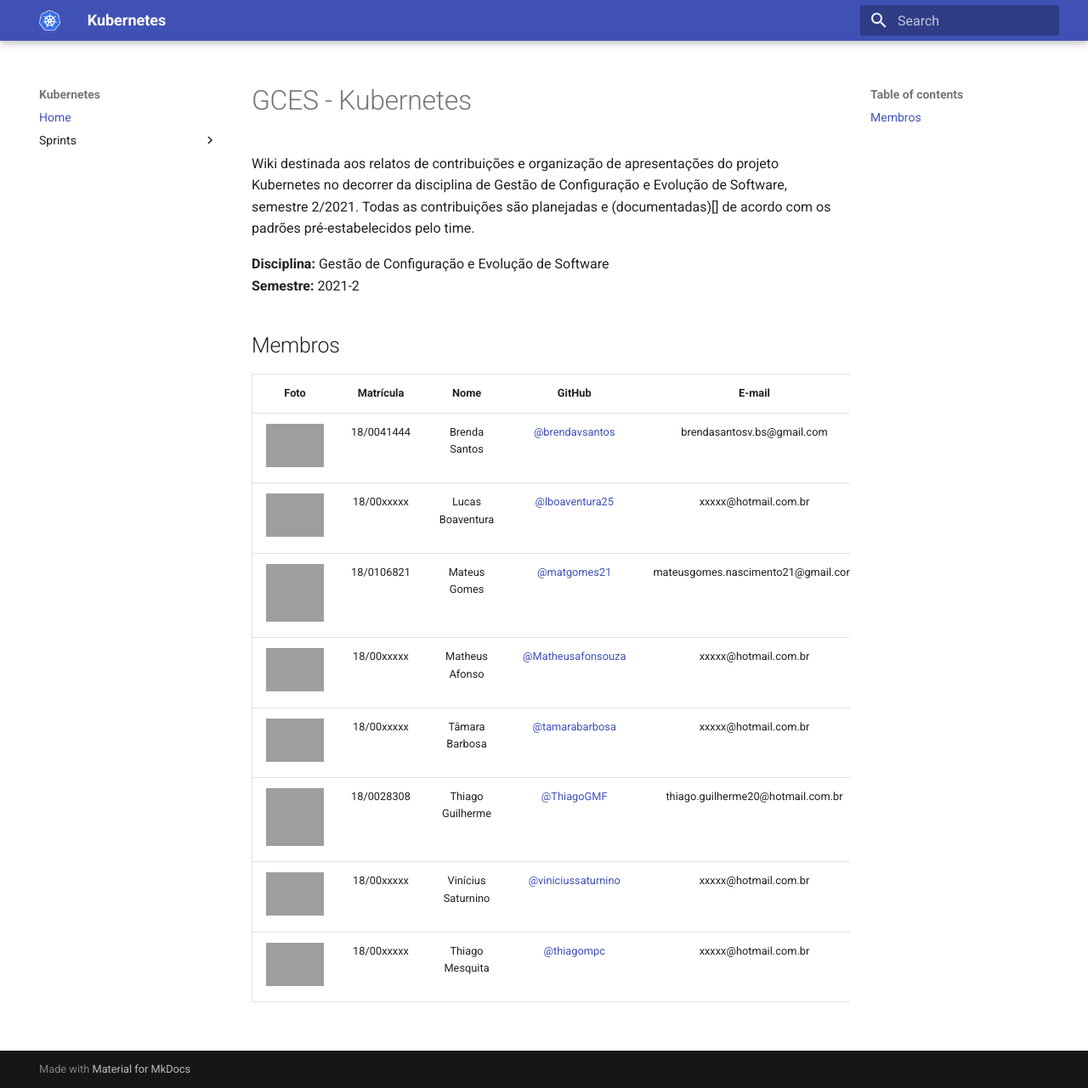
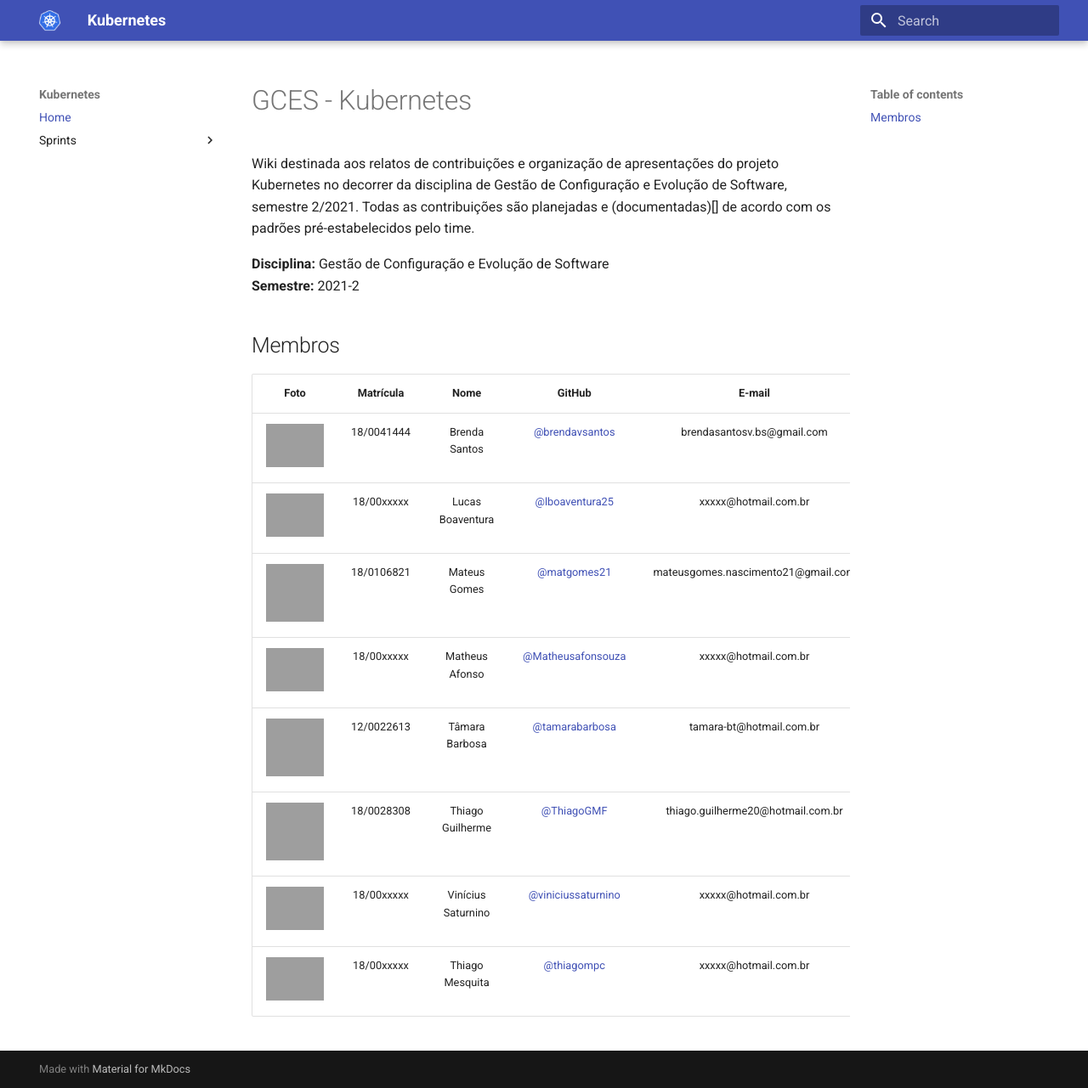
Before and after one commit to GCES-Kubernetes-2021-2/docs, an MkDocs documentation site: the page built from docs/index.md, in a window 1280 px wide and 1281 px high, cut to the strip 0-1281 px from the top of the window. Shown: the whole strip at 85% size. Built offline with MkDocs 1.6.1 and Material for MkDocs 9.7.7, drawn with Linux system fonts in a browser that asks for light colours; old or Windows-style settings are respelled for this version of MkDocs; grey boxes are pictures that could not be loaded.

Commit message:
adding tamara's infos

```diff
--- a/docs/index.md
+++ b/docs/index.md
@@ -13,7 +13,7 @@
 | ![Lucas][lucas-img] | 18/00xxxxx | Lucas Boaventura | [@lboaventura25][lucas-github] | xxxxx@hotmail.com.br |
 | ![Mateus Gomes][mateus-img] | 18/0106821 | Mateus Gomes | [@matgomes21][mateus-github] | mateusgomes.nascimento21@gmail.com |
 | ![Matheus Afonso][matheus-img] | 18/00xxxxx | Matheus Afonso | [@Matheusafonsouza][matheus-github] | xxxxx@hotmail.com.br |
-| ![Tamara][tamara-img] | 18/00xxxxx | Tâmara Barbosa | [@tamarabarbosa][tamara-github] | xxxxx@hotmail.com.br |
+| ![Tamara][tamara-img] | 12/0022613 | Tâmara Barbosa | [@tamarabarbosa][tamara-github] | tamara-bt@hotmail.com.br |
 | ![Thiago][thiago1-img] | 18/0028308 | Thiago Guilherme | [@ThiagoGMF][thiago1-github] | thiago.guilherme20@hotmail.com.br |
 | ![Vinicius][vinicius-img] | 18/00xxxxx | Vinícius Saturnino | [@viniciussaturnino][vinicius-github] | xxxxx@hotmail.com.br |
 | ![Thiago][thiago2-img] | 18/00xxxxx | Thiago Mesquita | [@thiagompc][thiago2-github] | xxxxx@hotmail.com.br |
@@ -30,7 +30,7 @@
 [matheus-img]:https://media.discordapp.net/attachments/750707734910992535/946933446159269968/WhatsApp_Image_2021-02-04_at_14.23.27.jpeg?width=343&height=458
 [matheus-github]:https://github.com/Matheusafonsouza
 
-[tamara-img]:https://media.discordapp.net/attachments/750707734910992535/946933446159269968/WhatsApp_Image_2021-02-04_at_14.23.27.jpeg?width=343&height=458
+[tamara-img]:https://avatars.githubusercontent.com/u/5291094?s=400&u=37126486d891694b646e7664895f7fe38e2d982a&v=4
 [tamara-github]:https://github.com/tamarabarbosa
 
 [thiago1-img]:https://avatars.githubusercontent.com/u/50593193?v=4
```
